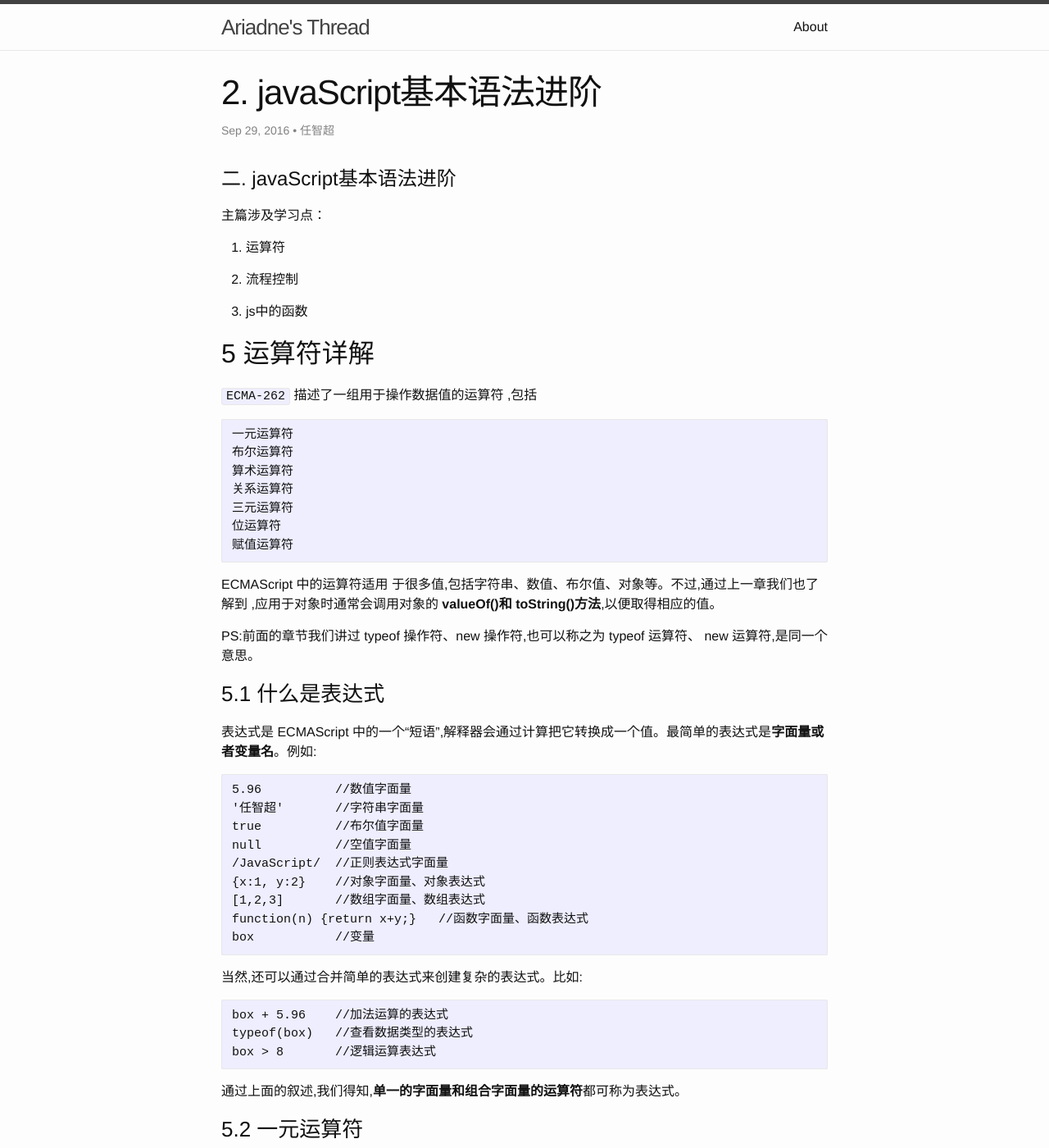
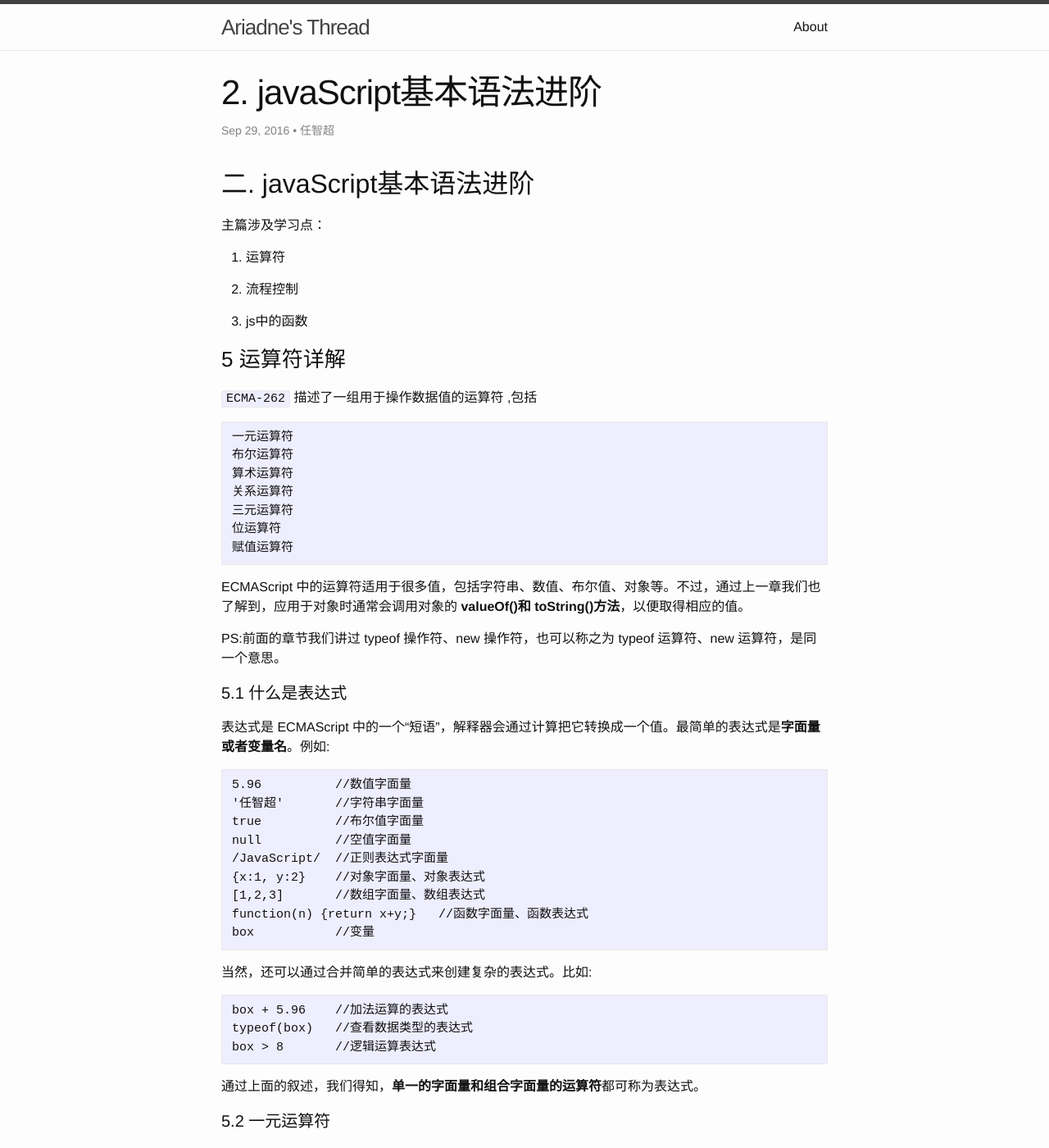
Before and after one commit to AriadneThread/ariadnesthread.github.io, a Jekyll site: the page built from _posts/2016-09-29-javaScript基本语法进阶.md, in a window 1280 px wide and 1400 px high. Shown: the whole window at 82% size. Built offline with Jekyll 4.4.1, drawn with Linux system fonts in a browser that asks for light colours; some of the changed text lies outside the part shown.

````diff
--- a/_posts/2016-09-29-javaScript基本语法进阶.md
+++ b/_posts/2016-09-29-javaScript基本语法进阶.md
@@ -6,7 +6,7 @@ author: 任智超
 categories: JavaScript
 ---
 
-# 二. javaScript基本语法进阶
+## 二. javaScript基本语法进阶
 
 主篇涉及学习点：
 
@@ -17,7 +17,7 @@ categories: JavaScript
 3. js中的函数
 
 
-## 5 运算符详解
+### 5 运算符详解
 
 `ECMA-262` 描述了一组用于操作数据值的运算符 ,包括
 
@@ -31,14 +31,13 @@ categories: JavaScript
 赋值运算符
 ```
 
-ECMAScript 中的运算符适用 于很多值,包括字符串、数值、布尔值、对象等。不过,通过上一章我们也了解到 ,应用于对象时通常会调用对象的 **valueOf()和 toString()方法**,以便取得相应的值。
+ECMAScript 中的运算符适用于很多值，包括字符串、数值、布尔值、对象等。不过，通过上一章我们也了解到，应用于对象时通常会调用对象的 **valueOf()和 toString()方法**，以便取得相应的值。
 
-PS:前面的章节我们讲过 typeof 操作符、new 操作符,也可以称之为 typeof 运算符、 new 运算符,是同一个意思。
+PS:前面的章节我们讲过 typeof 操作符、new 操作符，也可以称之为 typeof 运算符、new 运算符，是同一个意思。
 
+#### 5.1 什么是表达式
 
-### 5.1 什么是表达式
-
-表达式是 ECMAScript 中的一个“短语”,解释器会通过计算把它转换成一个值。最简单的表达式是**字面量或者变量名**。例如:
+表达式是 ECMAScript 中的一个“短语”，解释器会通过计算把它转换成一个值。最简单的表达式是**字面量或者变量名**。例如:
 
 ```
 5.96          //数值字面量
@@ -52,19 +51,20 @@ function(n) {return x+y;}   //函数字面量、函数表达式
 box           //变量
 ```
 
-当然,还可以通过合并简单的表达式来创建复杂的表达式。比如:
+当然，还可以通过合并简单的表达式来创建复杂的表达式。比如:
 
 ```
 box + 5.96    //加法运算的表达式
 typeof(box)   //查看数据类型的表达式
 box > 8       //逻辑运算表达式
 ```
-通过上面的叙述,我们得知,**单一的字面量和组合字面量的运算符**都可称为表达式。
+通过上面的叙述，我们得知，**单一的字面量和组合字面量的运算符**都可称为表达式。
 
-### 5.2 一元运算符
+#### 5.2 一元运算符
+
 只能操作一个值的运算符叫做一元运算符。
 
-#### 5.2.1 递增++和递减--
+##### 5.2.1 递增++和递减--
 
 ```
 var box = 100;
@@ -73,7 +73,8 @@ var box = 100;
 box++;     //同上
 box--;     //同上
 ```
-#### 5.2.2 前置和后置的区别
+
+##### 5.2.2 前置和后置的区别
 在没有赋值操作 ,前置和后置是一样的 。但在赋值操作时 ,如果递增或递减运算符前置 , 那么前置的运算符会先累加或累减再赋值,如果是后置运算符则先赋值再累加或累减。
 
 ```
@@ -82,7 +83,7 @@ var age = ++box;     //age 值为 101
 var height = box++;  //height 值为 100
 ```
 
-#### 5.2.3 其他类型应用一元运算符的规则
+##### 5.2.3 其他类型应用一元运算符的规则
 
 ```
 var box = '89'; box++;  //90,数值字符串自动转换成数值
@@ -99,7 +100,7 @@ var box = {     //1,不设置 toString 或 valueOf 即为 NaN
 };
 ```
 
-#### 5.2.4 加运算规则如下:
+##### 5.2.4 加运算规则如下:
 
 ```
 var box = 100; +box;    //100,对于数值,不会产生任何影响
@@ -116,7 +117,7 @@ var box = {    //1,不设置 toString 或 valueOf 即为 NaN
 +box;
 ```
 
-#### 5.2.5 减运算规则如下:
+##### 5.2.5 减运算规则如下:
 
 ```
 var box = 100; -box;      //-100,对于数值,直接变负
@@ -132,16 +133,17 @@ var box = {    //-1,不设置 toString 或 valueOf 即为 NaN
 -box;
 ```
 
-加法和减法运算符一般用于算术运算,**也可向上面进行类型转换**。
+加法和减法运算符一般用于算术运算，**也可向上面进行类型转换**。
 
-#### 5.2.6 算数运算符
+##### 5.2.6 算数运算符
+
 ECMAScript 定义了 5 个算术运算符:
 
-**加减乘除求模 (取余)**。如果在算术运算的值不是 数值,那么后台会先使用 Number()转型函数将其转换为数值(隐式转换)。
+**加减乘除求模 (取余)**。如果在算术运算的值不是数值，那么后台会先使用 Number() 转型函数将其转换为数值(隐式转换)。
 
 加法、减法、乘法、除法没啥可说的了，但是有些细节方面大家需要注意，这里不做阐述。
 
-重点说下 **求模**,这里只说下JS里特有的保留字面量
+重点说下 **求模**，这里只说下JS里特有的保留字面量
 
 ```
 var box = 100 % NaN;    //NaN
@@ -152,14 +154,14 @@ var box = -Infinity % -Infinity;   //NaN
 varbox=100 % 对象;   //NaN,如果有 toString()或 valueOf()则返回 10% 返回数的值
 ```
 
-### 5.3 关系运算符
+#### 5.3 关系运算符
 
 用于进行比较的运算符称作为关系运算符:
 
 **小于 (<)、大于(>)、
 小于等于(<=)、大于等于(>=)、相等(==)、不等(!=)、全等(恒等)(===)、不全等(不恒等)(!==)**
 
-和其他运算符一样,当关系运算符操作非数值时要遵循一下规则:
+和其他运算符一样，当关系运算符操作非数值时要遵循一下规则:
 
 ```
 1.两个操作数都是数值,则数值比较;
@@ -176,8 +178,7 @@ var box = 'a' > 'b';  //false
 var box = 'a' > 'B';  //true B=66
 var box = 1 > 对象;    //false,如果有 toString()或 valueOf() 则返回 1 > 返回数的值
 
-
-在相等和不等的比较上,如果操作数是非数值,则遵循一下规则:
+在相等和不等的比较上，如果操作数是非数值，则遵循一下规则:
 
 ```
 1.一个操作数是布尔值,则比较之前将其转换为数值, false 转成 0,true 转成 1;
@@ -188,7 +189,6 @@ var box = 1 > 对象;    //false,如果有 toString()或 valueOf() 则返回 1 >
 6.两个操作数都是对象 ,则比较他们是否是同一个对象 ,如果都指向同一个对象 ,则返 回 true,否则返回 false。
 7.在全等和全不等的判断上,比如值和类型都相等,才返回 true,否则返回 false。
 ```
-
 
 ```
 var box = 2 == 2;       //true
@@ -222,7 +222,7 @@ null == 0   false
 '100' === 100    false
 ```
 
-### 5.4 逻辑运算符
+#### 5.4 逻辑运算符
 逻辑运算符通常用于布尔值的操作,一般和关系运算符配合使用,有三个逻辑运算符 :
 逻辑与(AND)、逻辑或(OR)、逻辑非(NOT)。
 
@@ -232,7 +232,7 @@ null == 0   false
 
 没啥可说的，任何语言都有这三个预算符,这里不再多说。
 
-### 5.5 *位运算符
+#### 5.5 *位运算符*
 
 在一般的应用中,我们基本上用不到位运算符。
 
@@ -247,7 +247,7 @@ var box = 25 >> 2; //6
 var box = 25 >>> 2; //6
 ```
 
-### 5.6 赋值运算符
+#### 5.6 赋值运算符
 
 以下是特殊的几种表现形式，普通的不再多说。
 
@@ -261,13 +261,14 @@ var box = 25 >>> 2; //6
 7.有符号右移/赋(>>=)
 8.无符号有移/赋(>>>=)
 ```
-### 5.7 其它运算符
 
-#### 5.7.1 字符串运算符
+#### 5.7 其它运算符
 
-字符串运算符只有一个,即: "+"。它的作用是将两个字符串相加。
+##### 5.7.1 字符串运算符
 
-规则:至少一个操作数是字符串即可。
+字符串运算符只有一个，即: "+"。它的作用是将两个字符串相加。
+
+规则：至少一个操作数是字符串即可。
 
 ```
 var box = '100' + '100';    //100100   本质是拼接
@@ -275,7 +276,7 @@ var box = '100' + 100;      //100100
 var box = 100 + 100;        //200
 ```
 
-#### 5.7.2 逗号运算符
+##### 5.7.2 逗号运算符
 
 逗号运算符可以在一条语句中执行多个操作。
 
@@ -291,7 +292,7 @@ var box = {                  [object Object],对象的字面量声明 js里的
 }
 ```
 
-#### 5.7.3 三元条件运算符
+##### 5.7.3 三元条件运算符
 
 三元条件运算符其实就是后面将要学到的 if 语句的简写形式。
 
@@ -307,11 +308,11 @@ if (5 > 4) {      //判断表达式返回值
 九.运算符优先级
 //对,5>4 返回 true 则把'对'赋值给 box,反之。
 
-### 5.8 运算符优先级
+#### 5.8 运算符优先级
 
 没啥可说的，任何语言都一样
 
-## 6 流程控制语句
+### 6 流程控制语句
 
 任何语言都有这个模块，没啥可说的，这里主要把关键字列出来
 
@@ -386,7 +387,7 @@ with (box) {         //省略了 box 对象名
 
 ```
 
-## 7 函数介绍及实战
+### 7 函数介绍及实战
 
 函数是定义一次但却可以调用或执行任意多次的一段 JS 代码。
 
@@ -394,7 +395,7 @@ with (box) {         //省略了 box 对象名
 
 函数常常使用这些参数来计算一个返回值 ,这个值也成 为函数调用表达式的值。
 
-### 7.1 函数的声明
+#### 7.1 函数的声明
 
 函数对任何语言来说都是一个核心的概念 。**通过函数可以封装任意多条语句 ,而且可以在任何地方、任何时候调用执行。**
 
@@ -415,7 +416,7 @@ function box(name, age) {
 box('任智超',23);
 ```
 
-### 7.2 return返回值
+#### 7.2 return返回值
 
 带参和不带参的函数 ,都没有定义返回值 ,而是调用后直接执行的 。实际上,**任何函数 都可以通过 return 语句跟后面的要返回的值来实现返回值。**
 
@@ -455,7 +456,7 @@ function box(num) {
 alert(box(10));
 ```
 
-### 7.3 arguments对象
+#### 7.3 arguments对象
 ECMAScript函数不介意传递进来多少参数,也不会因为参数不统一而错误。实际上, **函数体内可以通过 arguments对象来接收传递进来的参数。**
 
 ```
````
